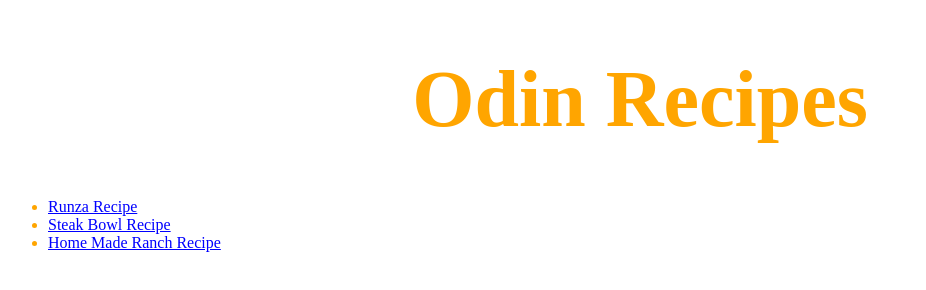
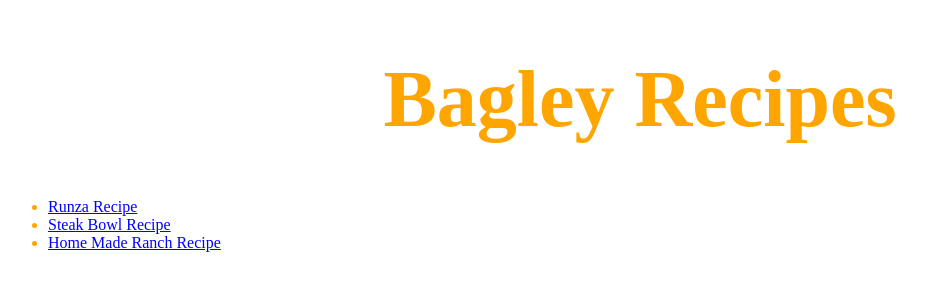
Before and after one commit to Sir-Bagels/odin-recipes, a plain HTML site: page index.html in a window 1280 px wide. Shown: the whole page, without its empty margins (0-926 px from the left). Drawn offline with Linux system fonts and the light colour scheme.

Commit message:
changed head1 name

```diff
--- a/index.html
+++ b/index.html
@@ -5,10 +5,10 @@
     <meta charset="UTF-8">
     <meta http-equiv="X-UA-Compatible" content="IE=edge">
     <meta name="viewport" content="width=device-width, initial-scale=1.0">
-    <title>Document</title>
+    <title>Bagley Recipes</title>
 </head>
 <body class="body1">
-    <h1 class="head1">Odin Recipes</h1>
+    <h1 class="head1">Bagley Recipes</h1>
       <ul class="ul1">
         <li><a href style="color: blue;"recipes/runza.html">Runza Recipe</a></li>
         <li><a href style="color: blue;"recipes/steakbowl.html">Steak Bowl Recipe</a></li>
```
